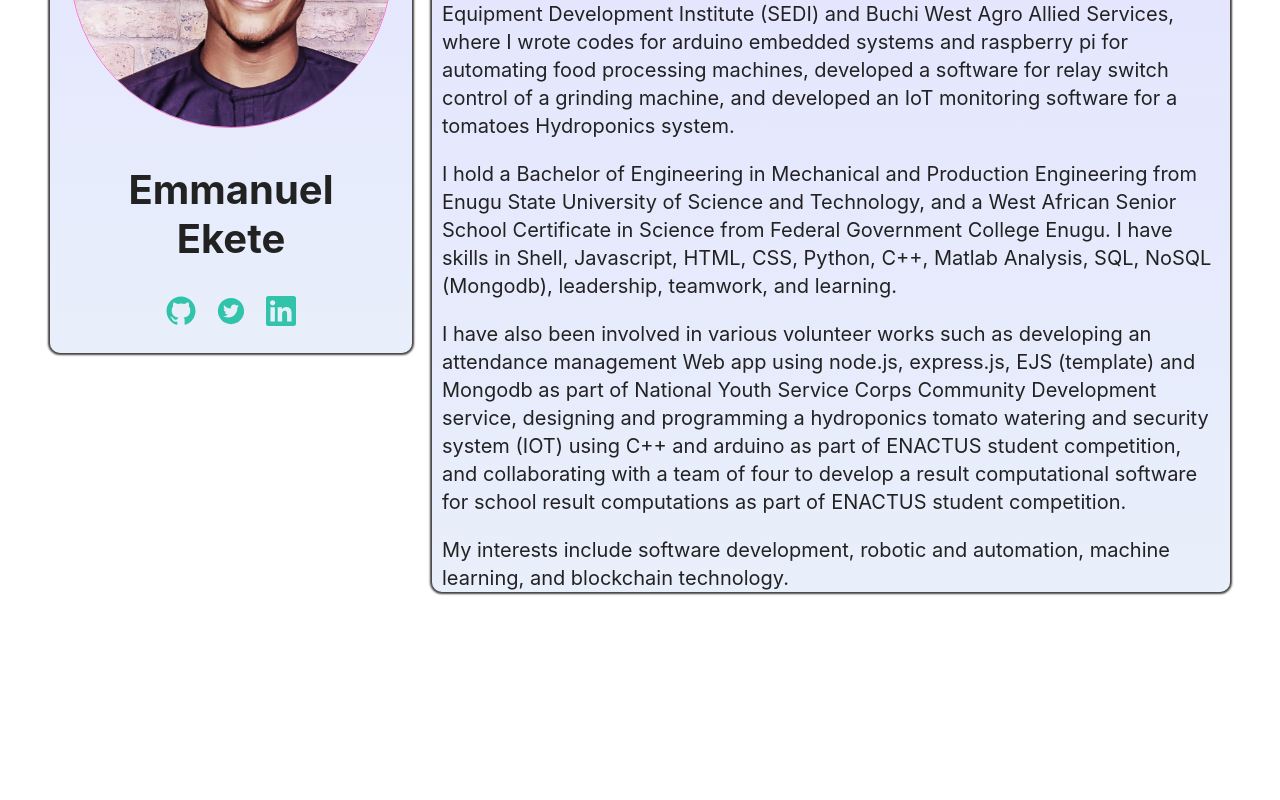
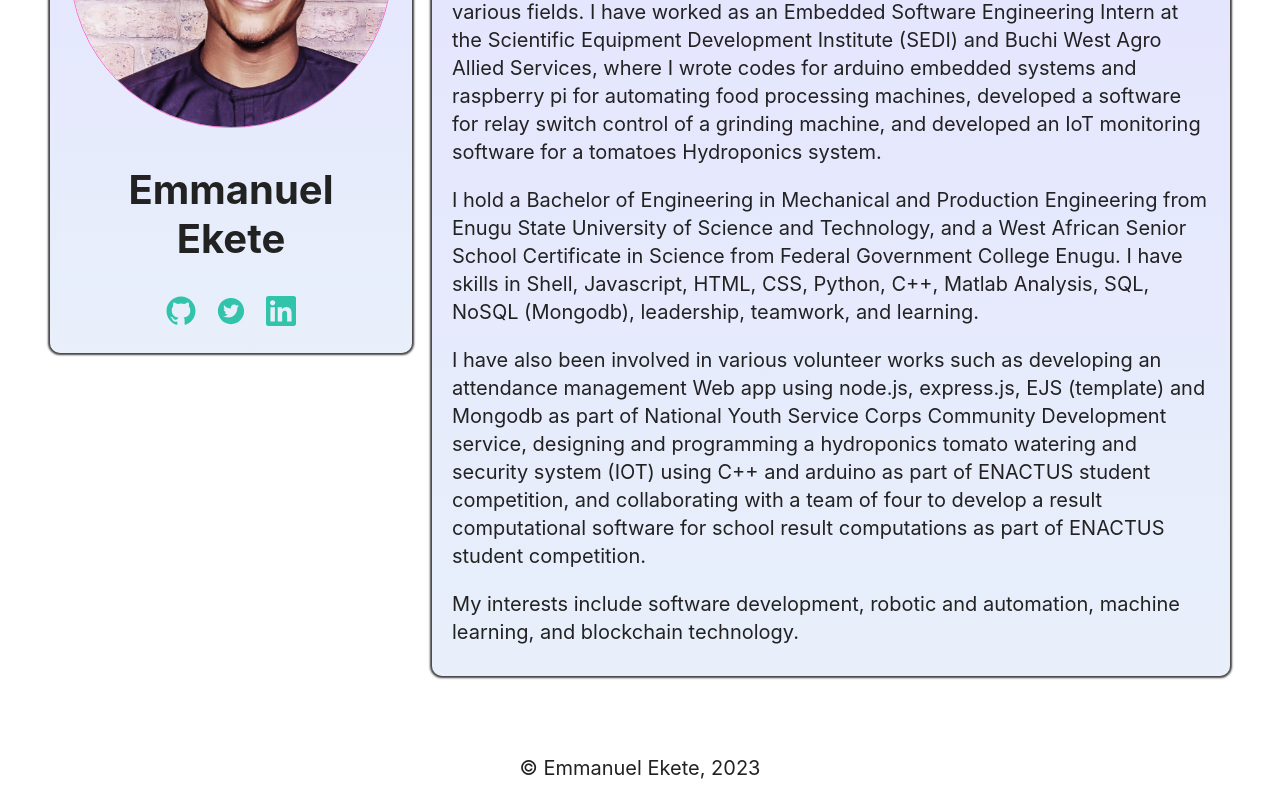
Before and after one commit to ceasar28/profile, a React (Create React App) app: page / in a window 1280 px wide. Shown: the part 264-1064 px from the top of the page. Before the commit the page ends 926 px from the top, so only its background shows below. Built offline with nearby package versions, Linux system fonts and the light colour scheme.

Commit message:
first deploy

```diff
--- a/src/App.css
+++ b/src/App.css
@@ -1,7 +1,7 @@
 .App {
   /* text-align: center; */
   background-color: white;
-  min-height: 100vh;
+  min-height: 80vh;
   padding: 50px 50px;
   display: flex;
 }
--- a/src/App.js
+++ b/src/App.js
@@ -1,9 +1,11 @@
 import "./App.css";
 import Leftside from "./Components/Leftcomponent/Leftside";
 import Rightside from "./Components/Rightcomponents/Rightside";
+import Footer from "./Components/footer";
 
 function App() {
   return (
+    <div>
       <div className="App">
         <div className="leftside">
           <Leftside />
@@ -12,6 +14,8 @@ function App() {
           <Rightside />
         </div>
       </div>
+      <Footer />
+    </div>
   );
 }
 
--- a/src/Components/Rightcomponents/Overview.css
+++ b/src/Components/Rightcomponents/Overview.css
@@ -3,4 +3,9 @@
   margin: 10px;
   font-size: 20px;
   line-height: 1.75rem;
+  padding: 10px;
 }
+
+.overview h2 {
+  color: #6e97ff;
+}
--- a/src/Components/Rightcomponents/Rightnav.css
+++ b/src/Components/Rightcomponents/Rightnav.css
@@ -13,7 +13,8 @@
 }
 
 .nav li:hover {
-  background-color: rgb(121, 117, 117);
+  background-color: rgb(49, 196, 171);
+  color: white;
   cursor: pointer;
   border-radius: 5px;
 }
--- /dev/null
+++ b/src/Components/footer.css
@@ -0,0 +1,7 @@
+.footer {
+  display: flex;
+  align-content: center;
+  justify-content: center;
+  font-size: 20px;
+  color: #222;
+}
--- /dev/null
+++ b/src/Components/footer.js
@@ -0,0 +1,11 @@
+import "./footer.css";
+
+const Footer = () => {
+  return (
+    <div className="footer">
+      <p>© Emmanuel Ekete, 2023</p>
+    </div>
+  );
+};
+
+export default Footer;
```
Lines whose indentation alone changed are shown as unchanged.
